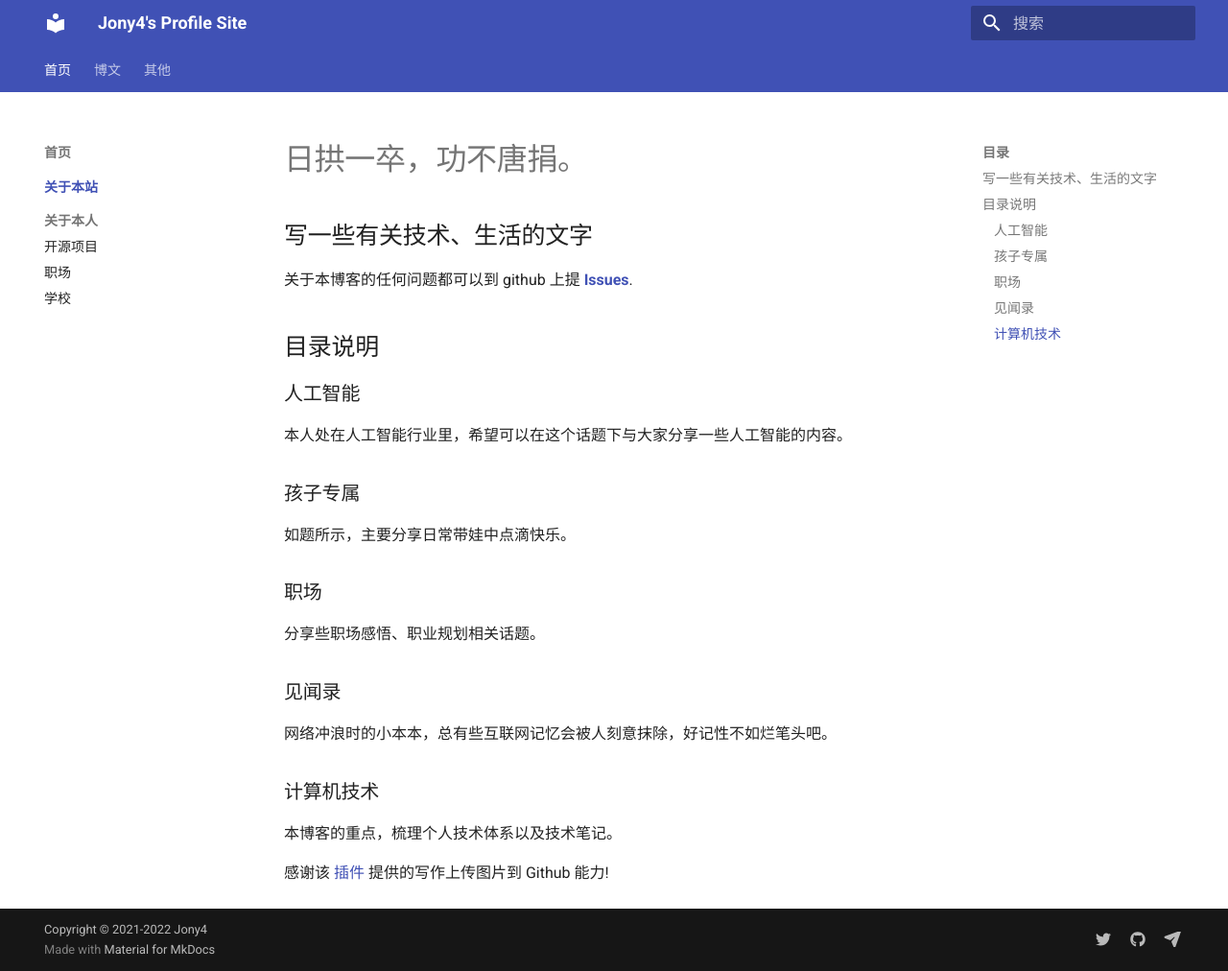
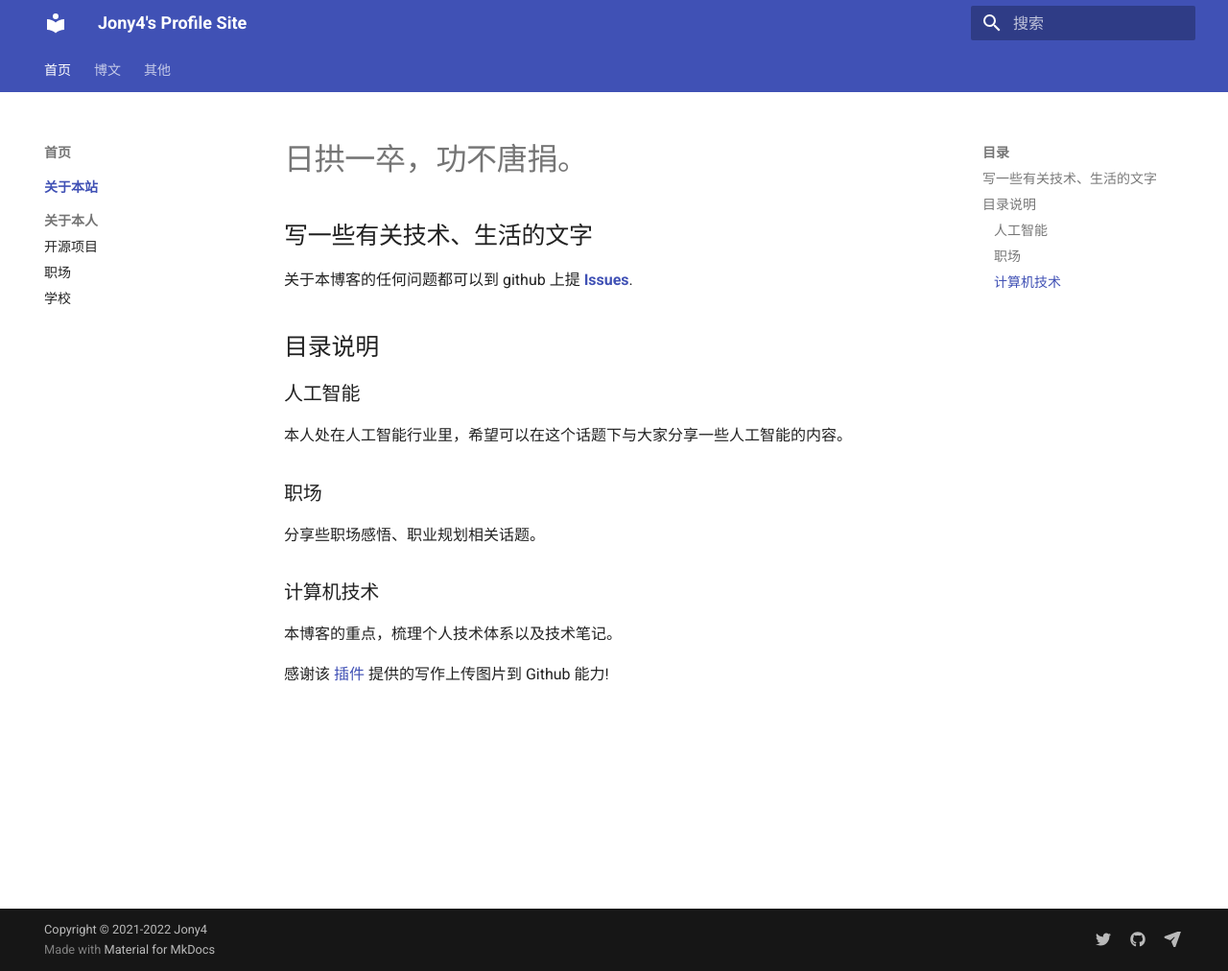
Before and after one commit to jony4/jony4, an MkDocs documentation site: the page built from docs/index.md, in a window 1280 px wide and 1012 px high. Shown: the whole window at 96% size. Built offline with MkDocs 1.6.1 and Material for MkDocs 9.7.7, drawn with Linux system fonts in a browser that asks for light colours.

Commit message:
Created with BatNoter

```diff
--- a/docs/index.md
+++ b/docs/index.md
@@ -9,14 +9,8 @@
 ### 人工智能
 本人处在人工智能行业里，希望可以在这个话题下与大家分享一些人工智能的内容。
 
-### 孩子专属
-如题所示，主要分享日常带娃中点滴快乐。
-
 ### 职场
 分享些职场感悟、职业规划相关话题。
-
-### 见闻录
-网络冲浪时的小本本，总有些互联网记忆会被人刻意抹除，好记性不如烂笔头吧。
 
 ### 计算机技术
 本博客的重点，梳理个人技术体系以及技术笔记。
```
